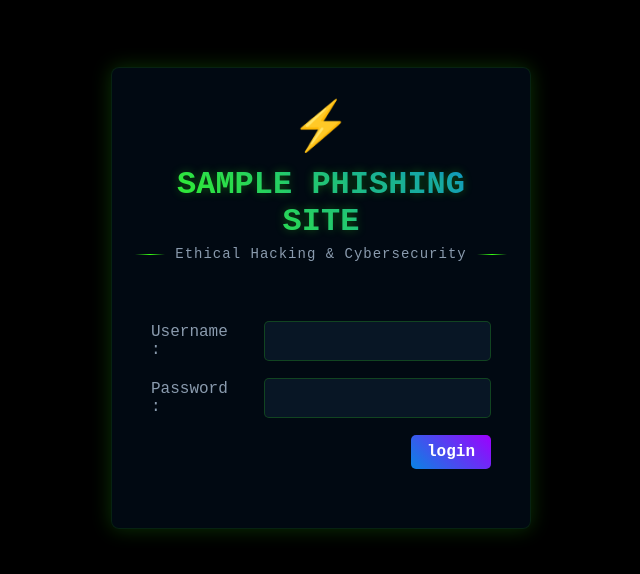
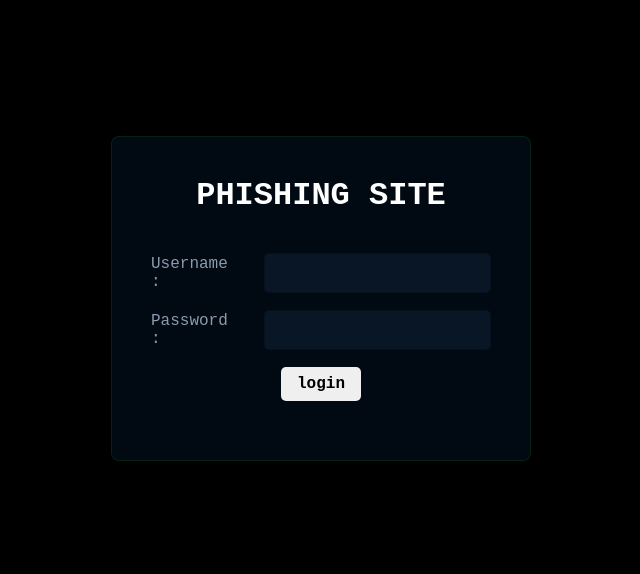
Before and after one commit to max-cybersecurity/max-cybersecurity.github.io, a plain HTML site: page index.html in a window 1280 px wide. Shown: the part 102-676 px from the top of the page, without its empty margins (319-959 px from the left). Drawn offline with Linux system fonts and the light colour scheme.

Commit message:
fix : fixed some changes on site

```diff
--- a/index.html
+++ b/index.html
@@ -3,7 +3,7 @@
 <head>
     <meta charset="UTF-8">
     <meta name="viewport" content="width=device-width, initial-scale=1.0">
-    <title>Tech Sky - Ethical Hacking Lab</title>
+    <title>sample phishing site</title>
     <style>
         * {
             margin: 0;
@@ -27,18 +27,7 @@
             display: flex;
             justify-content: center;
             align-items: center;
-            /*background-image:
-                radial-gradient(circle at 20% 30%, rgba(10, 25, 41, 0.5) 0%, rgba(10, 25, 41, 0.95) 50%),
-                url('/api/placeholder/1920/1080');
-            background-size: cover;
-            position: relative;
-            overflow-y: auto;
-            padding: 30px 10px;
         }
-        */
-        }
-
-        /* Matrix-style raining code background effect */
         .matrix-code {
             position: fixed;
             top: 0;
@@ -56,7 +45,6 @@
             padding: 30px;
             background: rgba(2, 11, 22, 0.85);
             border-radius: 8px;
-            box-shadow: 0 0 20px rgba(57, 255, 20, 0.2);
             position: relative;
             backdrop-filter: blur(10px);
             border: 1px solid rgba(57, 255, 20, 0.1);
@@ -73,20 +61,7 @@
             font-weight: bold;
             margin-top: 10px;
             margin-bottom: 5px;
-            background: linear-gradient(45deg, var(--neon-green), var(--cyber-blue));
-            -webkit-background-clip: text;
-            background-clip: text;
-            color: transparent;
-            text-shadow: 0 0 10px rgba(57, 255, 20, 0.3);
-        }
 
-        .subtitle {
-            color: #8a9bae;
-            font-size: 14px;
-            margin-bottom: 20px;
-            letter-spacing: 1px;
-            position: relative;
-            display: inline-block;
         }
 
         .subtitle::before, .subtitle::after {
@@ -108,8 +83,7 @@
 
         .logo-icon {
             font-size: 48px;
-            color: var(--neon-green);
-            animation: pulse 2s infinite;
+            color: white
         }
 
         h3 {
@@ -135,7 +109,7 @@
             width: 100%;
             padding: 10px;
             background-color: rgba(16, 36, 57, 0.5);
-            border: 1px solid rgba(57, 255, 20, 0.2);
+            border: 1px solid rgba(0, 0, 0, 0.2);
             border-radius: 5px;
             color: white;
             font-size: 16px;
@@ -143,16 +117,13 @@
 
         input[type="text"]:focus, input[type="password"]:focus {
             outline: none;
-            border-color: var(--neon-green);
-            box-shadow: 0 0 8px rgba(57, 255, 20, 0.4);
         }
 
         input[type="submit"] {
             padding: 8px 16px;
-            background: linear-gradient(45deg, var(--cyber-blue), var(--cyber-purple));
             border: none;
             border-radius: 5px;
-            color: white;
+            color: rgb(0, 0, 0);
             font-size: 16px;
             font-weight: bold;
             cursor: pointer;
@@ -161,7 +132,6 @@
 
         input[type="submit"]:hover {
             transform: translateY(-2px);
-            box-shadow: 0 5px 15px rgba(57, 255, 20, 0.3);
         }
 
         .form-footer {
@@ -171,12 +141,6 @@
             font-size: 14px;
         }
 
-        /* Animations */
-        @keyframes pulse {
-            0% { opacity: 0.7; }
-            50% { opacity: 1; }
-            100% { opacity: 0.7; }
-        }
 
         /* Responsive design */
         @media (max-width: 480px) {
@@ -197,9 +161,7 @@
 
 
         <div class="logo">
-            <div class="logo-icon">⚡</div>
-            <h1>SAMPLE PHISHING SITE</h1>
-            <p class="subtitle">Ethical Hacking & Cybersecurity</p>
+            <h1>PHISHING SITE</h1>
         </div>
 
         <div id="content">
@@ -216,7 +178,7 @@
                                 <td><input name="pass" type="password" size="20"></td>
                             </tr>
                             <tr>
-                                <td colspan="2" align="right"><input type="submit" value="login"></td>
+                                <td colspan="2" align="center"><input type="submit" value="login"></td>
                             </tr>
                         </tbody>
                     </table>
```
